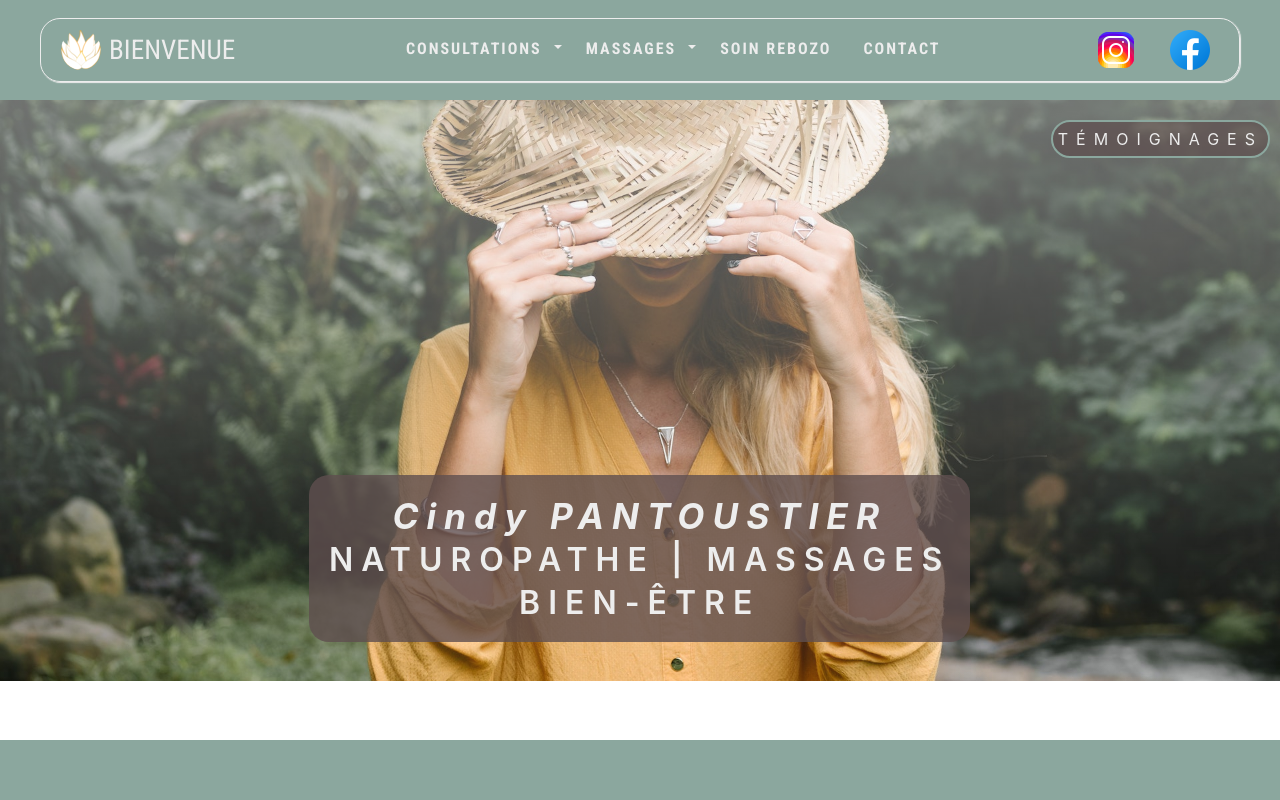
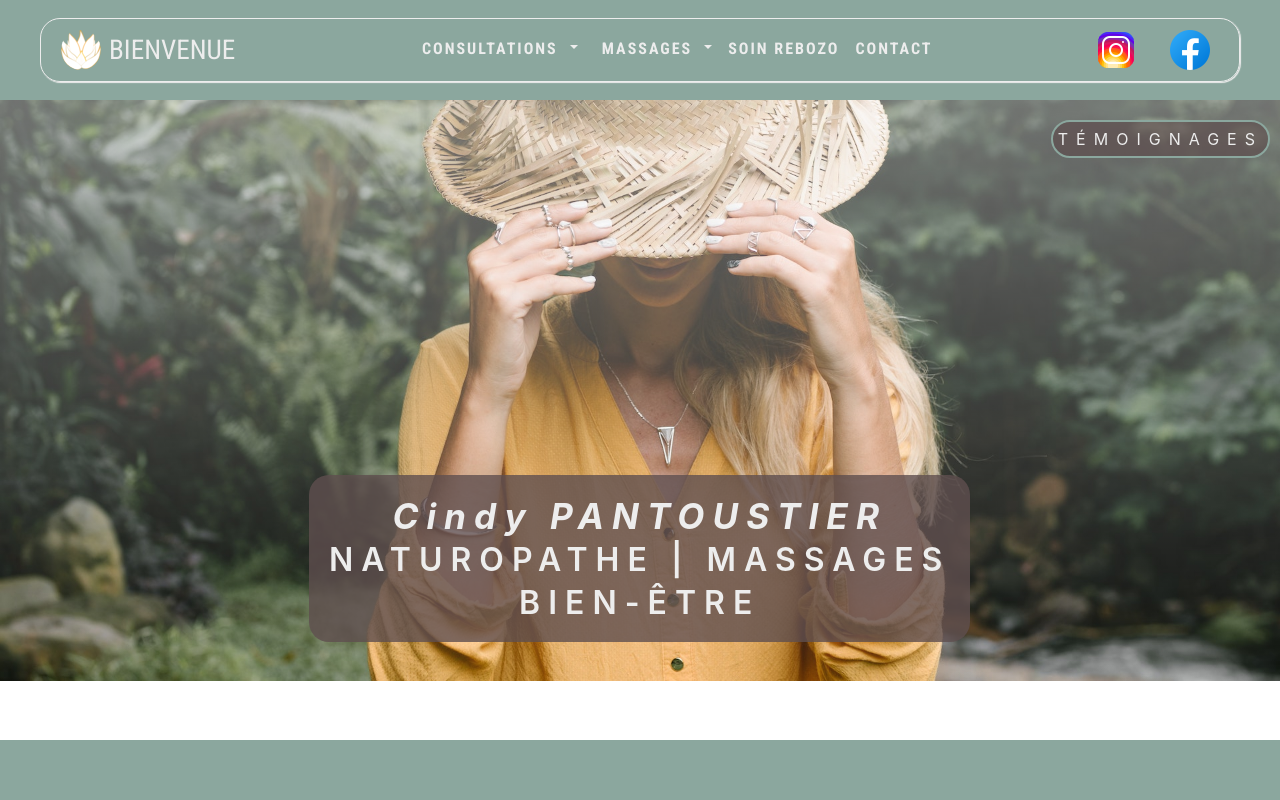
Before and after one commit to DavyHaYehoudi/CindyWebsite, a React (Create React App) app: page / in a window 1280 px wide. Shown: the top 800 px of the page. Built offline with nearby package versions, Linux system fonts and the light colour scheme.

Commit message:
finitions nav responsive

```diff
--- a/src/Layout/Navigation.js
+++ b/src/Layout/Navigation.js
@@ -37,7 +37,7 @@ const Navigation = () => {
   const handleMouseLeave = (dropdown) => {
     const id = setTimeout(() => {
       setShowDropdown((prev) => ({ ...prev, [dropdown]: false }));
-    }, 10);
+    }, 30);
     setTimeoutId(id);
   };
 
@@ -53,8 +53,6 @@ const Navigation = () => {
       window.scrollTo({ top: 0, behavior: "smooth" });
     }
   }, [pathname, hash]);
-
-
 
   return (
     <>
@@ -97,6 +95,17 @@ const Navigation = () => {
                 onMouseEnter={() => handleMouseEnter("consultations")}
                 onMouseLeave={() => handleMouseLeave("consultations")}
               >
+                {isMobile && (
+                  <NavDropdown.Item>
+                    {" "}
+                    <HashLink
+                      to="consultations#consultations"
+                      onClick={closeNavbar}
+                    >
+                      Haut de page
+                    </HashLink>
+                  </NavDropdown.Item>
+                )}
                 <NavDropdown.Item>
                   {" "}
                   <HashLink
@@ -134,6 +143,14 @@ const Navigation = () => {
                 onMouseEnter={() => handleMouseEnter("massages")}
                 onMouseLeave={() => handleMouseLeave("massages")}
               >
+                {isMobile && (
+                  <NavDropdown.Item>
+                    {" "}
+                    <HashLink to="massages#massages" onClick={closeNavbar}>
+                      Haut de page
+                    </HashLink>
+                  </NavDropdown.Item>
+                )}
                 <NavDropdown.Item>
                   <HashLink
                     to="massages#5continents-tab-description"
@@ -183,12 +200,13 @@ const Navigation = () => {
                 </NavDropdown.Item>
               </NavDropdown>
 
-              <Nav.Link to="rebozo" className="mx-2 navlink">
+
+              <Nav.Link to="rebozo" className="navlink">
                 <HashLink to="rebozo#rebozoPage" onClick={closeNavbar}>
                   SOIN REBOZO
                 </HashLink>{" "}
               </Nav.Link>
-              <Nav.Link className="mx-2 navlink">
+              <Nav.Link className="navlink">
                 <HashLink to="contact#contact" onClick={closeNavbar}>
                   CONTACT
                 </HashLink>{" "}
```
